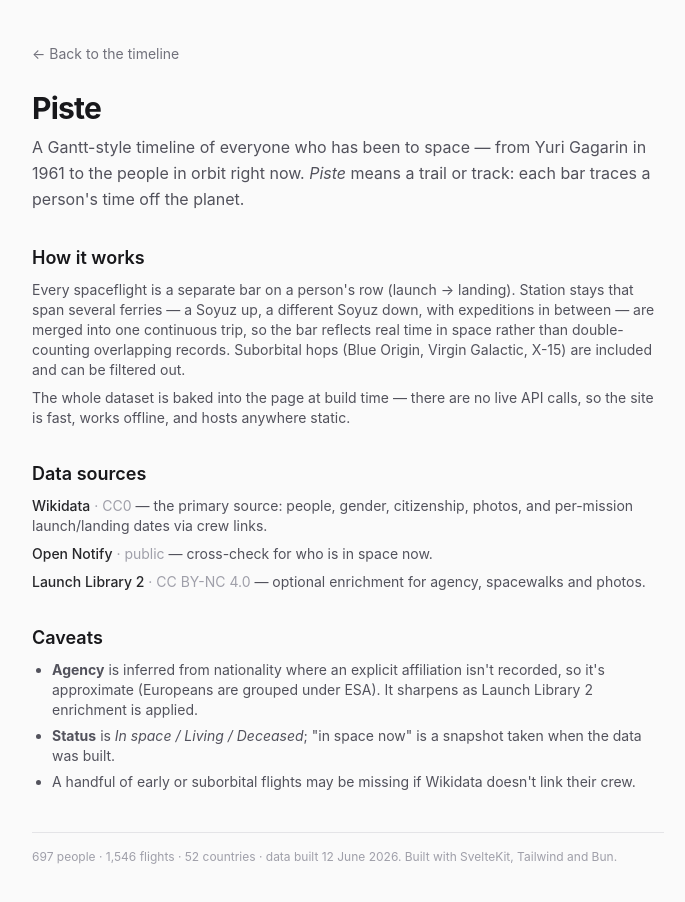
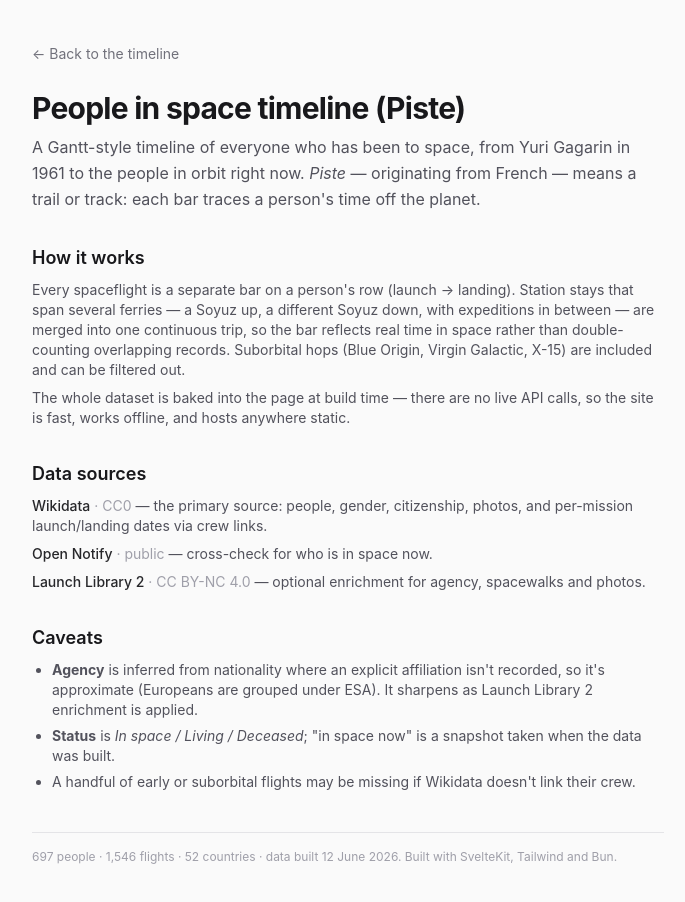
Before and after one commit to azlkiniue/piste, a SvelteKit app: page /about in a window 1280 px wide. Shown: the top 902 px of the page, without its empty margins (292-977 px from the left). Built offline with nearby package versions, Linux system fonts and the light colour scheme.

Commit message:
refine terminology and improve clarity in README and page titles

```diff
--- a/src/routes/+page.svelte
+++ b/src/routes/+page.svelte
@@ -39,14 +39,14 @@
 </script>
 
 <svelte:head>
-	<title>Piste — everyone who has been to space</title>
+	<title>Piste — People in Space Timeline</title>
 </svelte:head>
 
 <div class="flex h-screen flex-col overflow-hidden">
 	<header class="flex flex-wrap items-center gap-x-5 gap-y-2 border-b border-zinc-200 px-4 py-2.5 dark:border-zinc-800">
 		<div class="mr-auto">
 			<h1 class="text-base font-bold leading-tight tracking-tight">
-				Piste <span class="font-normal text-zinc-400">· people in space</span>
+				Piste <span class="font-normal text-zinc-400">· People in space timeline</span>
 			</h1>
 			<p class="text-[11px] text-zinc-500 dark:text-zinc-400">
 				{#if filters.activeCount}
--- a/src/routes/about/+page.svelte
+++ b/src/routes/about/+page.svelte
@@ -14,10 +14,10 @@
 <div class="mx-auto max-w-2xl px-5 py-10 leading-relaxed">
 	<a href="{base}/" class="text-sm text-zinc-500 underline-offset-2 hover:text-zinc-800 hover:underline dark:hover:text-zinc-200">← Back to the timeline</a>
 
-	<h1 class="mt-6 text-3xl font-bold tracking-tight">Piste</h1>
+	<h1 class="mt-6 text-3xl font-bold tracking-tight">People in space timeline (Piste)</h1>
 	<p class="mt-2 text-zinc-600 dark:text-zinc-300">
-		A Gantt-style timeline of everyone who has been to space — from Yuri Gagarin in 1961 to the people in orbit
-		right now. <em>Piste</em> means a trail or track: each bar traces a person's time off the planet.
+		A Gantt-style timeline of everyone who has been to space, from Yuri Gagarin in 1961 to the people in orbit
+		right now. <em>Piste</em> — originating from French — means a trail or track: each bar traces a person's time off the planet.
 	</p>
 
 	<h2 class="mt-8 text-lg font-semibold">How it works</h2>
```
Also changed, not shown: src/lib/assets/favicon.svg, 1 other file (tests, documents, lock files or other folders).
